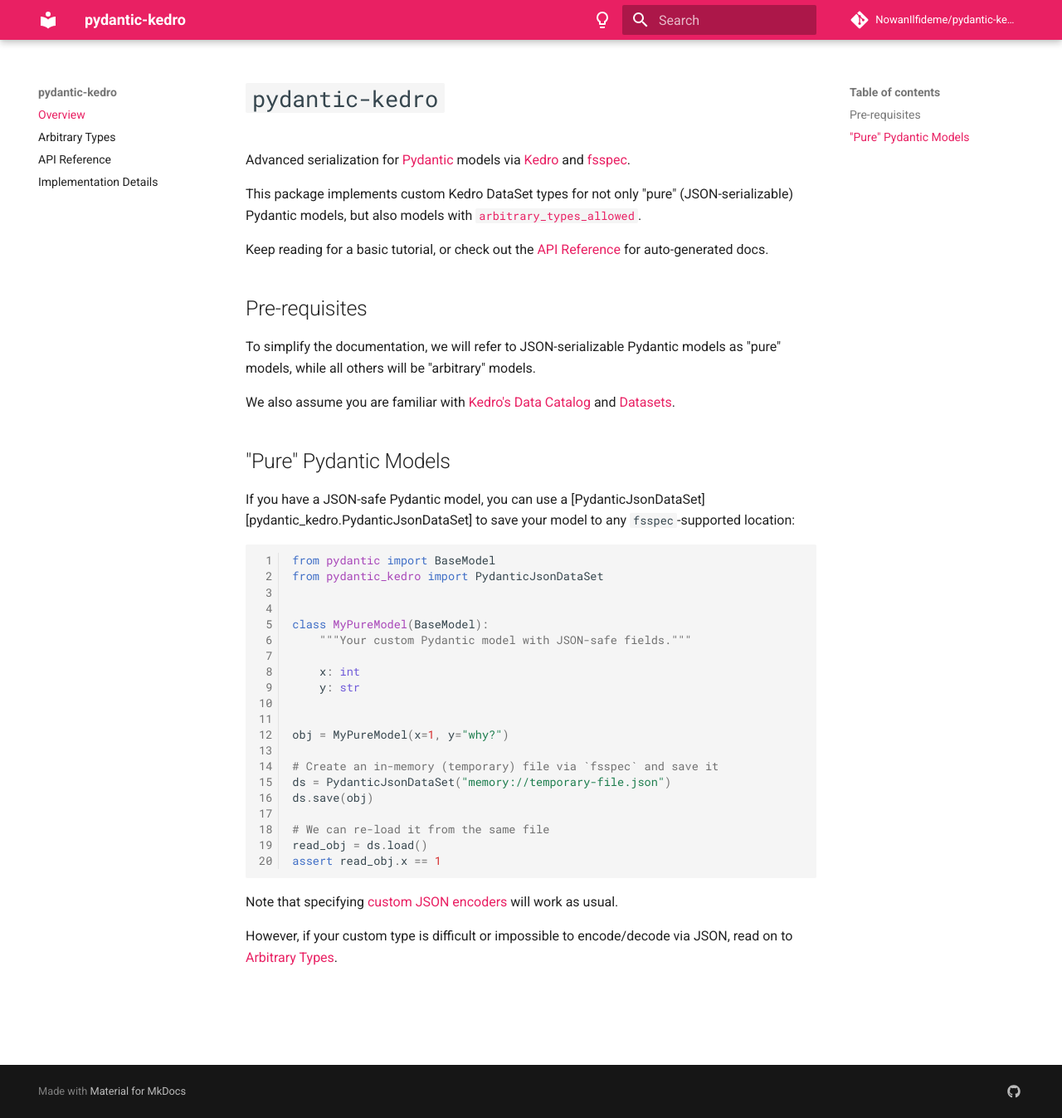
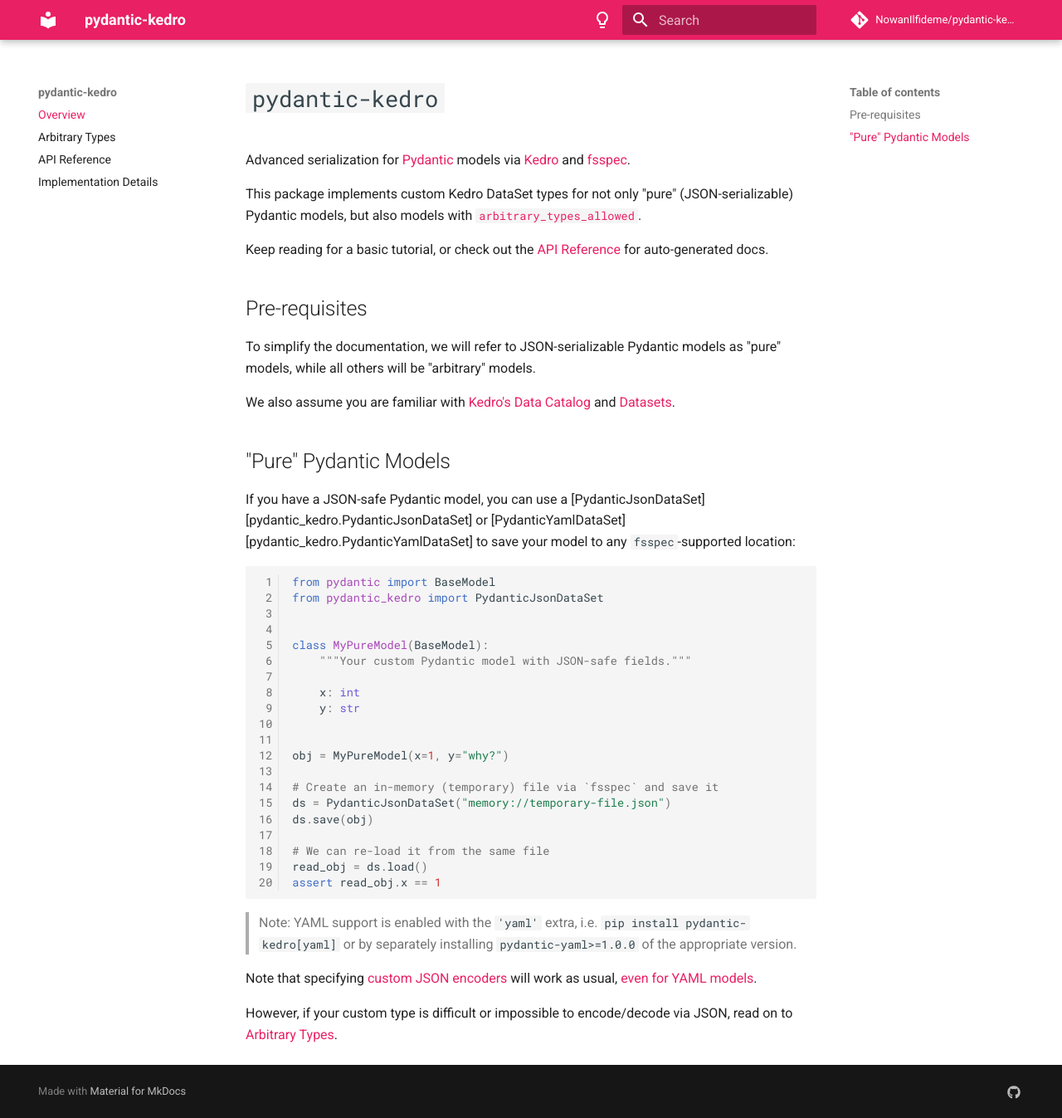
Before and after one commit to NowanIlfideme/pydantic-kedro, an MkDocs documentation site: the page built from docs/index.md, in a window 1280 px wide and 1347 px high. Shown: the whole window at 83% size. Built offline with MkDocs 1.6.1 and Material for MkDocs 9.7.7, drawn with Linux system fonts in a browser that asks for light colours; comment, search, counter and statistics services are not loaded.

Commit message:
Update docs with YAML support.

````diff
--- a/docs/index.md
+++ b/docs/index.md
@@ -22,6 +22,7 @@
 
 If you have a JSON-safe Pydantic model, you can use a
 [PydanticJsonDataSet][pydantic_kedro.PydanticJsonDataSet]
+or [PydanticYamlDataSet][pydantic_kedro.PydanticYamlDataSet]
 to save your model to any `fsspec`-supported location:
 
 ```python
@@ -47,7 +48,11 @@
 assert read_obj.x == 1
 ```
 
-Note that specifying [custom JSON encoders](https://docs.pydantic.dev/usage/exporting_models/#json_encoders) will work as usual.
+> Note: YAML support is enabled with the `'yaml'` extra, i.e.
+> `pip install pydantic-kedro[yaml]`
+> or by separately installing `pydantic-yaml>=1.0.0` of the appropriate version.
+
+Note that specifying [custom JSON encoders](https://docs.pydantic.dev/usage/exporting_models/#json_encoders) will work as usual, [even for YAML models](https://pydantic-yaml.readthedocs.io/en/latest/).
 
 However, if your custom type is difficult or impossible to encode/decode via
 JSON, read on to [Arbitrary Types](./arbitrary_types.md).
````
Also changed, not shown: docs/reference/index.md (+9 -1 lines).
